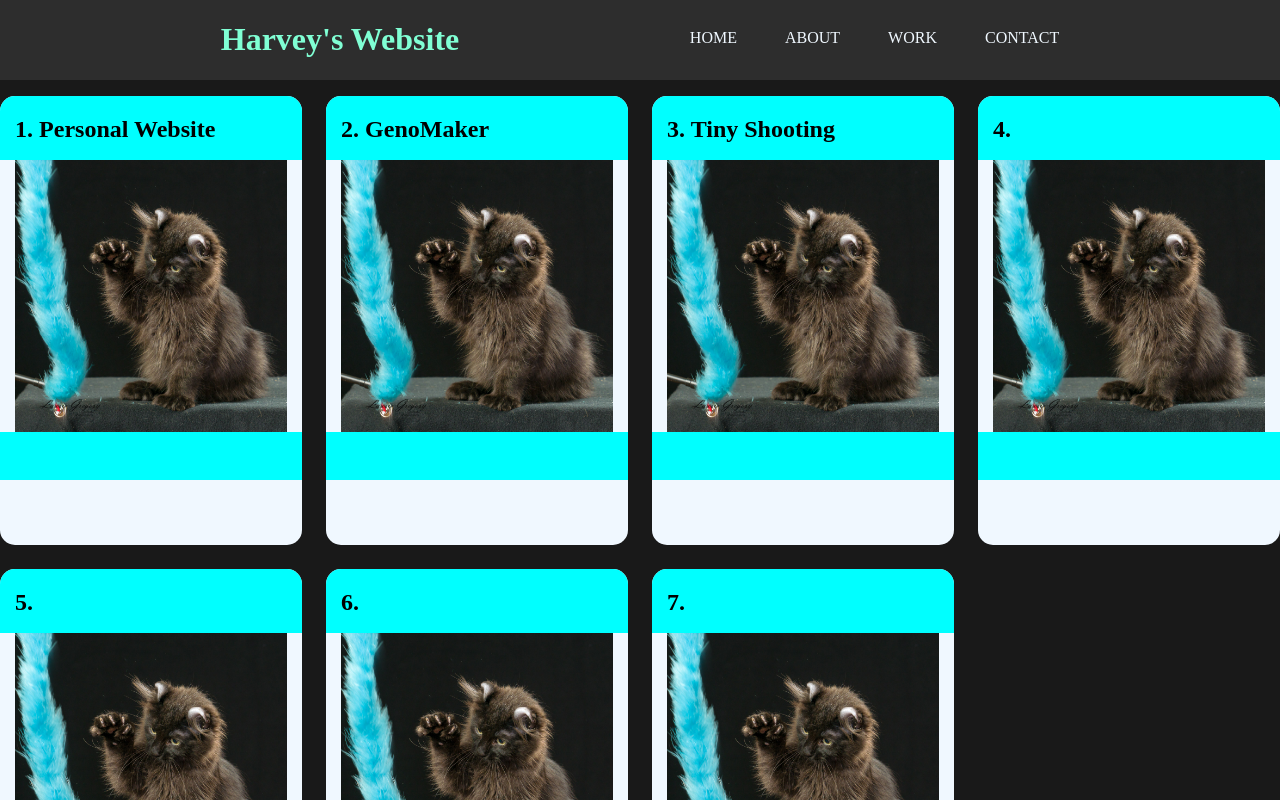
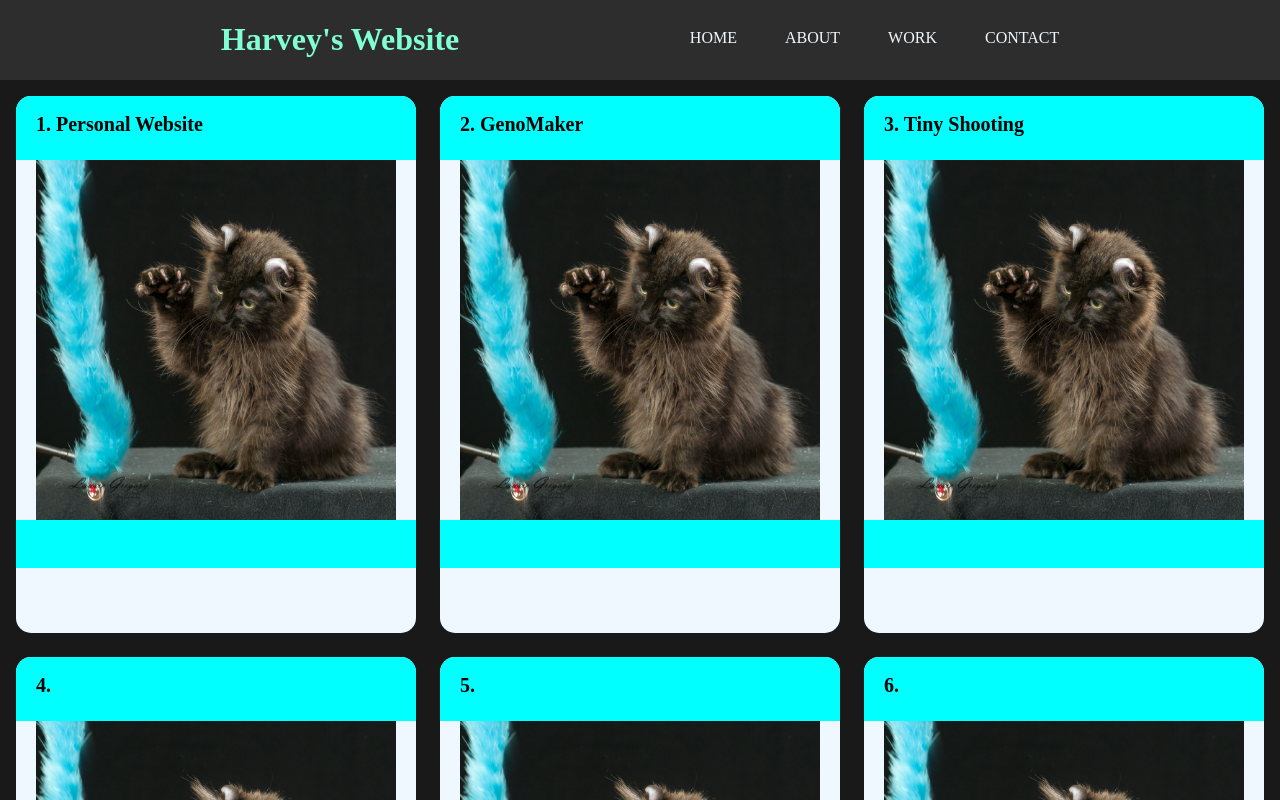
Before and after one commit to i-am-harveyt/PersonalWeb, a React (Create React App) app: page /work in a window 1280 px wide. Shown: the top 800 px of the page. Built offline with nearby package versions, Linux system fonts and the light colour scheme.

Commit message:
WorkPage and ContentBlock layout edit

```diff
--- a/src/Components/ContentBlock/ContentBlock.css
+++ b/src/Components/ContentBlock/ContentBlock.css
@@ -4,6 +4,10 @@
     --funcbarcolor: rgb();
     --fontcolor: rgb(60, 60, 60);
     --testcolor: aqua;
+}
+
+.block-title{
+    font-size: 20px;
 }
 
 .block{
--- a/src/Pages/Work.js
+++ b/src/Pages/Work.js
@@ -6,7 +6,7 @@ import "../Components/ContentBlock/ContentBlock.css"
 export default function Work() {
   return (
     <div className="works">
-      <div className="Blocks">
+      <div className="blocks">
       <ContentBlock title="1. Personal Website"/>
       <ContentBlock title="2. GenoMaker"/>
       <ContentBlock title="3. Tiny Shooting"/>
--- a/src/Styles/Work.css
+++ b/src/Styles/Work.css
@@ -1,4 +1,9 @@
-.Blocks{
+.works{
+    margin-left: 1rem;
+    margin-right: 1rem;
+}
+
+.blocks{
     display: grid;
     margin-top: 6rem;
     gap: 1.5rem;
```
